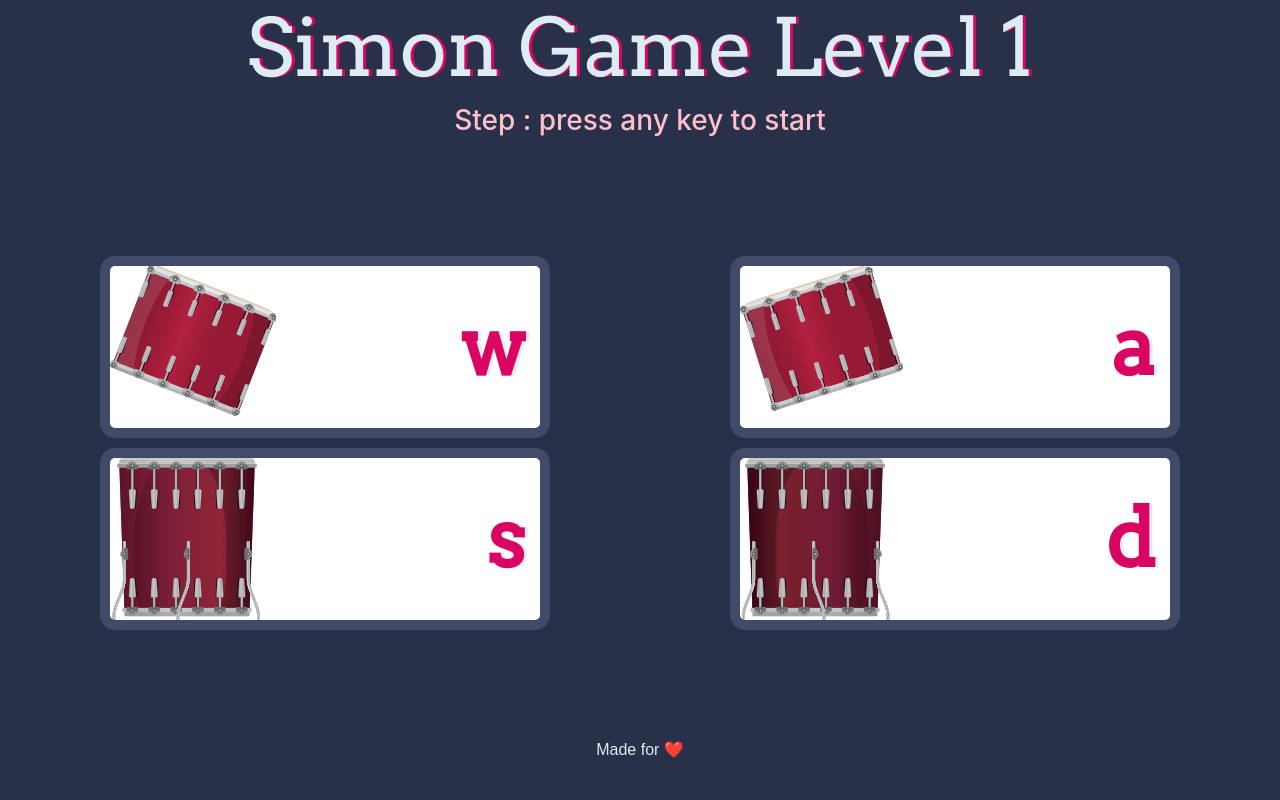
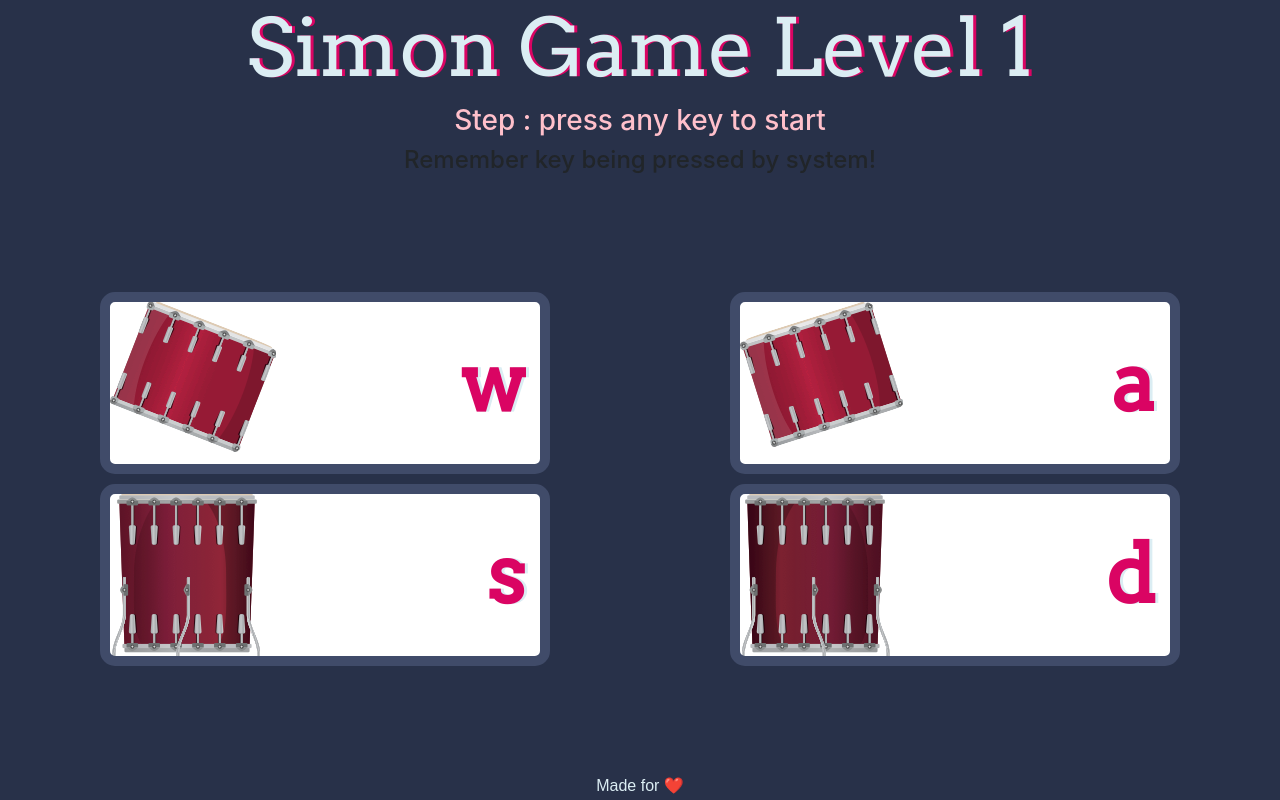
Before and after one commit to psycheangel/Simon-Game, a plain HTML site: page index.html in a window 1280 px wide. Drawn offline with nearby package versions, Linux system fonts and the light colour scheme.

Commit message:
Update index.html

```diff
--- a/index.html
+++ b/index.html
@@ -22,6 +22,7 @@
       <div class="col-12 header">
         <h1 id="title">Simon Game Level 1</h1>
         <h3>Step : press any key to start</h3>
+        <h4>Remember key being pressed by system!</h4>
       </div>
       <div class="col-12">
         <div class="row set">
```
